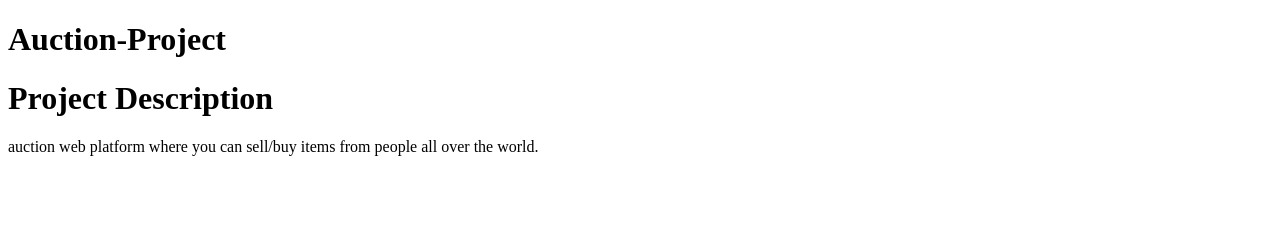
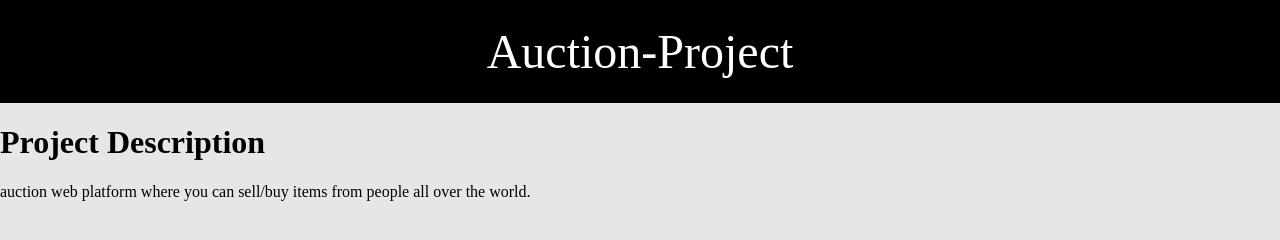
Before and after one commit to mayada113/auction-project, a plain HTML site: page index.html in a window 1280 px wide. Drawn offline with Linux system fonts and the light colour scheme.

Commit message:
style file link fixed

```diff
--- a/index.html
+++ b/index.html
@@ -5,14 +5,14 @@
     <meta charset="UTF-8">
     <meta http-equiv="X-UA-Compatible" content="IE=edge">
     <meta name="viewport" content="width=device-width, initial-scale=1.0">
-    <link rel="stylesheet" data-="text/css" href="index.html" />
+    <link rel="stylesheet" data-="text/css" href="style.css" />
     <title>Document</title>
 </head>
 
 <body>
     <div>
-        <div class="Header">
-            <h1>Auction-Project</h1>
+        <div class="header">
+            Auction-Project
         </div>
         <div>
             <h1>
```
